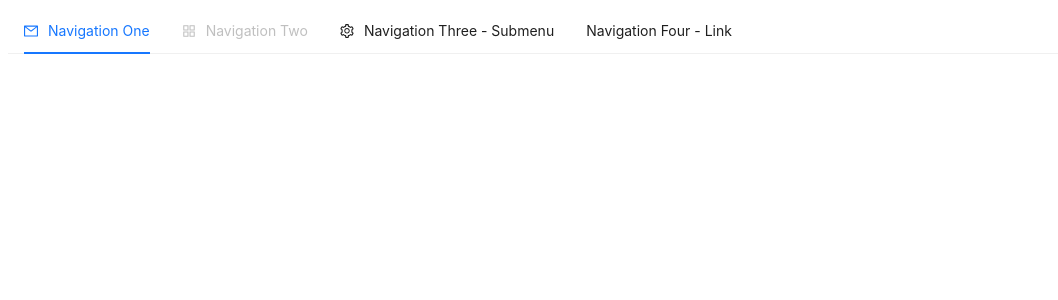
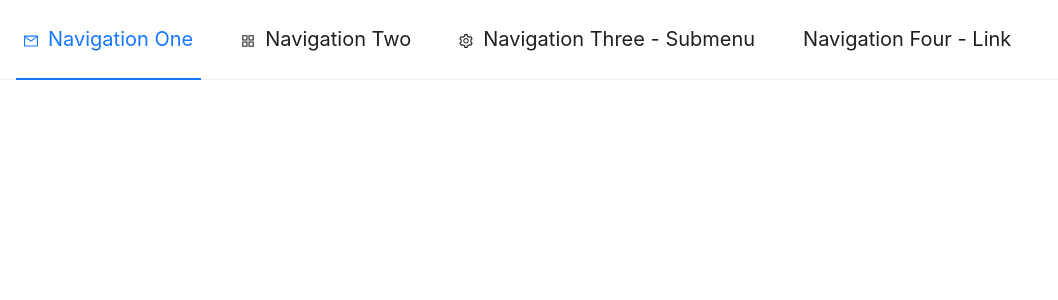
Before and after one commit to balalsaleh/reg-repair, a React (Create React App) app: page / in a window 1280 px wide. Shown: the top 300 px of the page, without its empty margins (0-1058 px from the left). Built offline with nearby package versions, Linux system fonts and the light colour scheme.

Commit message:
added styling to increase height of navbar

```diff
--- a/src/components/HomePage.js
+++ b/src/components/HomePage.js
@@ -1,6 +1,7 @@
 import React, { useState } from 'react';
 import { AppstoreOutlined, MailOutlined, SettingOutlined } from '@ant-design/icons';
 import { Menu } from 'antd';
+import '../index.css';
 
 const items = [
   {
@@ -12,7 +13,6 @@ const items = [
     label: 'Navigation Two',
     key: 'app',
     icon: <AppstoreOutlined />,
-    disabled: true,
   },
   {
     label: 'Navigation Three - Submenu',
--- a/src/index.css
+++ b/src/index.css
@@ -11,3 +11,13 @@ code {
   font-family: source-code-pro, Menlo, Monaco, Consolas, 'Courier New',
     monospace;
 }
+
+.ant-menu-horizontal .ant-menu-item {
+  height: 80px; /* Change the value as needed */
+}
+
+/* Adjust the Menu Items' size */
+.ant-menu-horizontal .ant-menu-item {
+  font-size: 20px; /* Change the font size as needed */
+  padding: 16px 24px; /* Adjust the padding as needed */
+}
```
